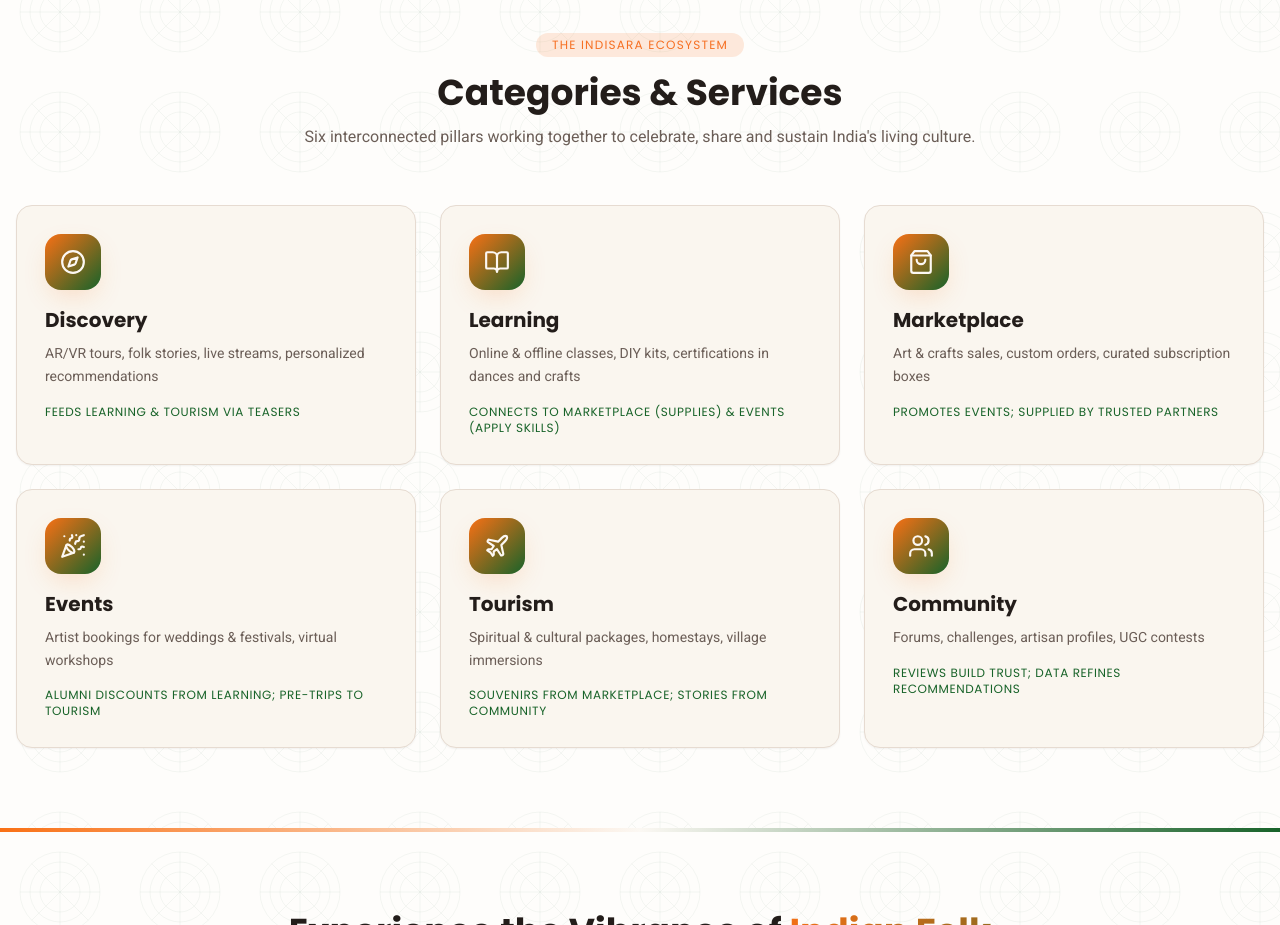
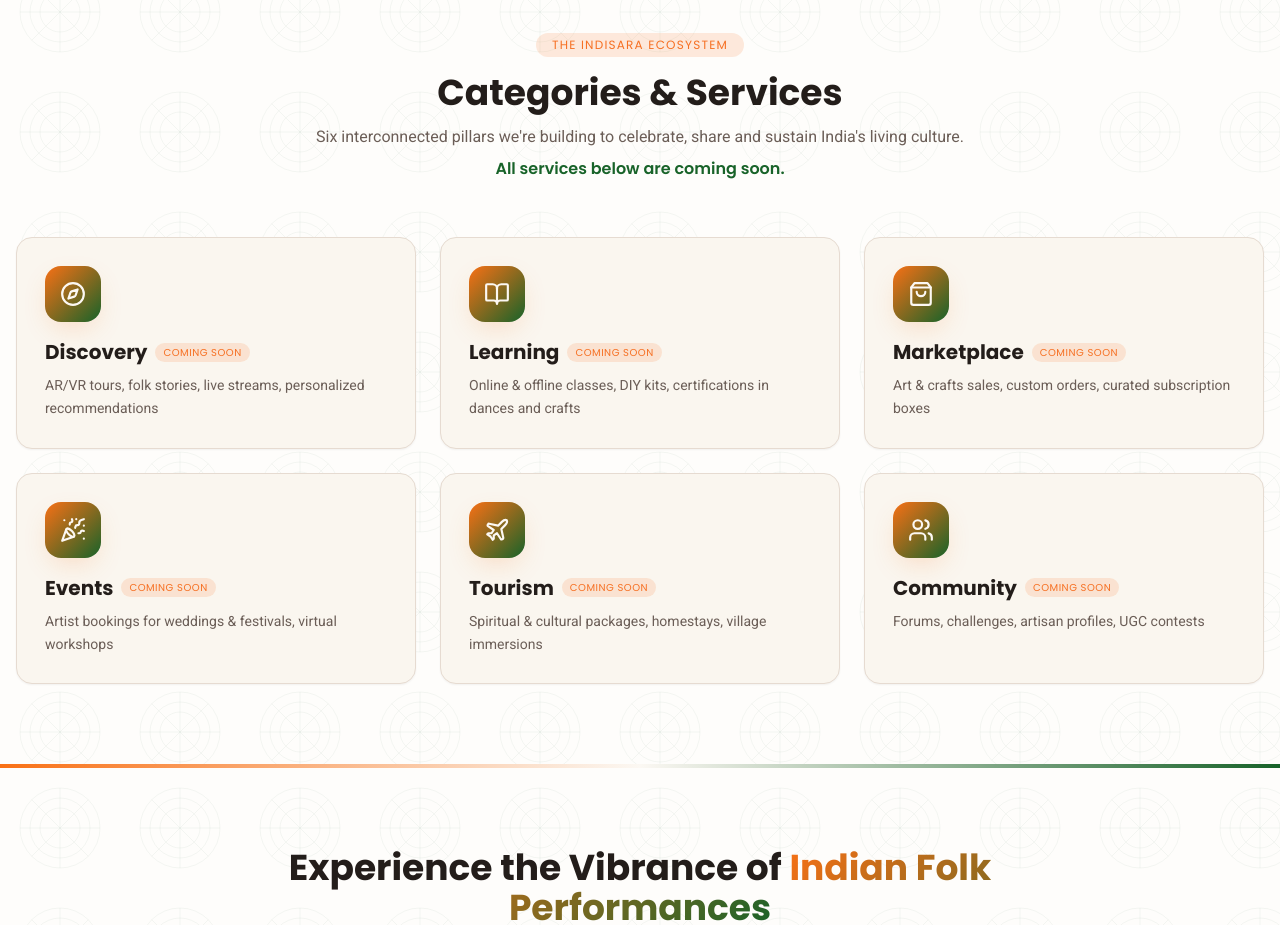
Before and after one commit to Jamesgyan/rangoli-stage, a React (Vite) app: page / in a window 1280 px wide. Shown: the part 4180-5105 px from the top of the page. Built offline with nearby package versions, Linux system fonts and the light colour scheme; the HTML template or start-up script is replaced by a standard one.

Commit message:
Changes
Co-authored-by: Jamesgyan <135981552+Jamesgyan@users.noreply.github.com>

```diff
--- a/src/pages/Index.tsx
+++ b/src/pages/Index.tsx
@@ -319,7 +319,8 @@ const Index = () => {
               </span>
               <h2 className="font-heading font-bold text-3xl md:text-4xl mb-3">Categories &amp; Services</h2>
               <p className="text-muted-foreground max-w-2xl mx-auto">
-                Six interconnected pillars working together to celebrate, share and sustain India's living culture.
+                Six interconnected pillars we're building to celebrate, share and sustain India's living culture.
+                <span className="block mt-2 text-primary font-heading font-semibold">All services below are coming soon.</span>
               </p>
             </div>
             <motion.div
@@ -376,9 +377,11 @@ const Index = () => {
                   <div className="w-14 h-14 rounded-2xl gradient-saffron flex items-center justify-center mb-4 shadow-warm">
                     <cat.icon size={26} className="text-primary-foreground" />
                   </div>
-                  <h3 className="font-heading font-bold text-xl mb-2">{cat.title}</h3>
-                  <p className="text-muted-foreground text-sm leading-relaxed mb-4">{cat.services}</p>
-                  <p className="text-xs text-primary font-heading uppercase tracking-wider">{cat.link}</p>
+                  <div className="flex items-center gap-2 mb-2">
+                    <h3 className="font-heading font-bold text-xl">{cat.title}</h3>
+                    <span className="text-[10px] uppercase tracking-wider px-2 py-0.5 rounded-full bg-accent/15 text-accent font-heading">Coming Soon</span>
+                  </div>
+                  <p className="text-muted-foreground text-sm leading-relaxed">{cat.services}</p>
                 </motion.div>
               ))}
             </motion.div>
```
